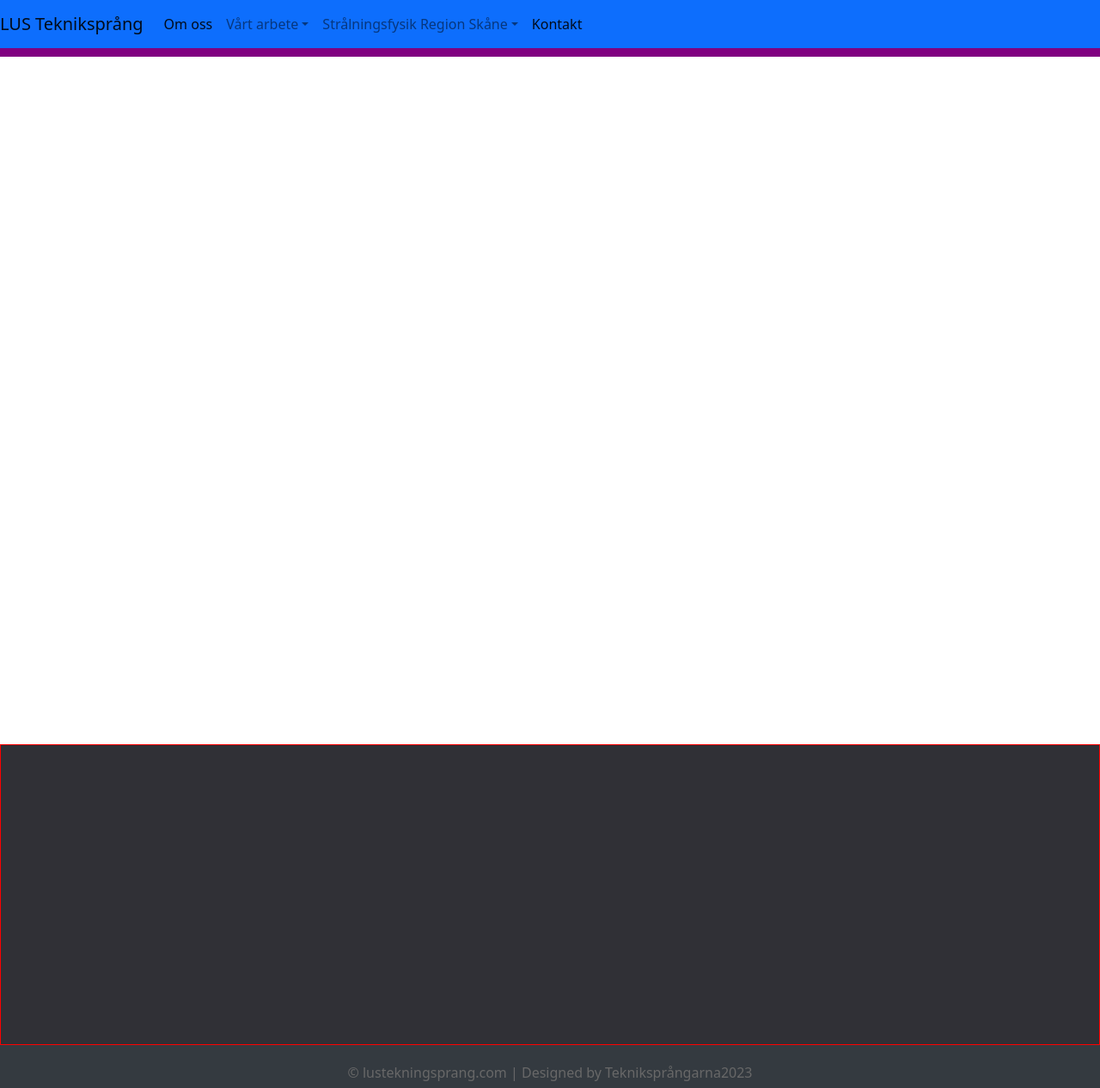
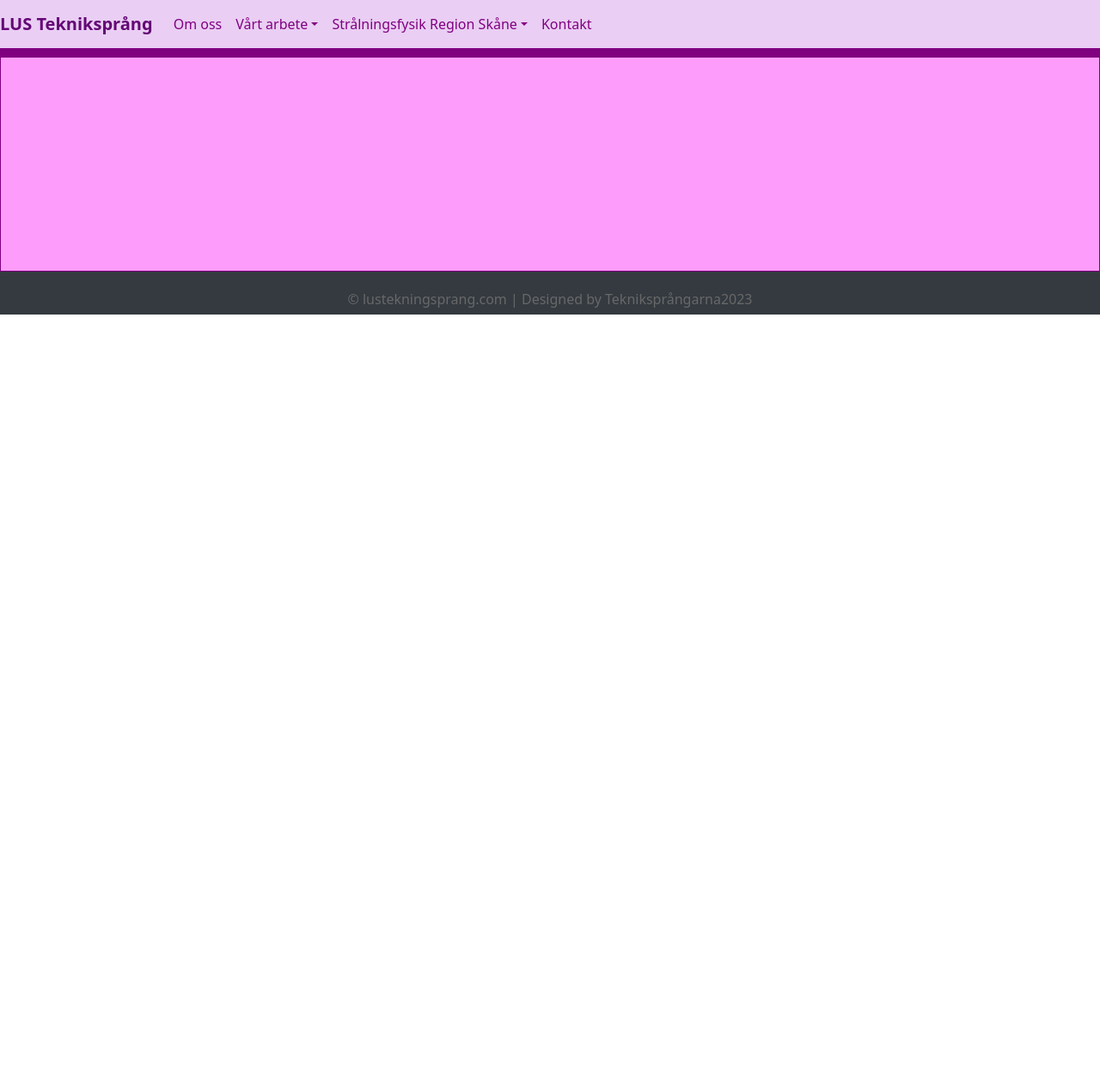
Before and after one commit to BenjaminKeKa/TekniksprangetWebsida, a Django app: page /home_page/fusion in a window 1280 px wide. Shown: the whole page at 86% size. After the commit the page ends 366 px from the top, so only its background shows below. Run offline with Django 4.2, Linux system fonts and the light colour scheme; some libraries are stand-ins or nearby versions.

Commit message:
Ändrad färg i base

```diff
--- a/home_page/templates/base.html
+++ b/home_page/templates/base.html
@@ -18,7 +18,9 @@
 
     <title>LUS tekniksprång</title>
 
-        <style>
+
+     <!-- Lila reman nästan överst på sidan-->
+    <style>
         #footer {
             padding: 10px 10px 0px 10px;
             bottom: 100;
@@ -58,14 +60,17 @@
         font-size:20;
     }
      .dropdown-menu{
-        background-color: #a91fdb;
+        background-color: #A668B2;
         }
     .dropdown-item {
         position: relative;
     }
     .dropdown-item:hover{
-        background-color: #ca78e8
+        background-color: #eacef4;
         }
+        #ca78e8
+        #a91fdb;
+        #eacef4
 </style>
 
 
@@ -73,15 +78,15 @@
 
     <style>
     .footer{
-        background: #303036;
+        background: #fe9cfb;
         color: #d3d3d3;
-        height: 400px;
+        height: 300px;
         position: relative;
     }
 
     .footer .footer-content{
-        border: 1px solid red;
-        height: 350px;
+        border: 1px solid purple;
+        height: 250px;
     }
 
     .footer .footer-bottom{
@@ -117,11 +122,11 @@
 <body>
 
 <!-- Här är hela navbaren-->
-<nav class="navbar navbar-expand-lg navbar-light bg-primary">
+<nav class="navbar navbar-expand-lg navbar-light" style="background-color:#eacef4">
 
 
     <!-- Tillbaka till huvudsidan -->
-    <a class="navbar-brand" href="/home_page/">LUS Tekniksprång</a>
+    <a class="navbar-brand" href="/home_page/" style="color: #630875; font-weight:bold">LUS Tekniksprång</a>
 
     <!-- Ger tre strecken till hela navbaren vid smalt format -->
     <button class="navbar-toggler" type="button" data-toggle="collapse" data-target="#navbarNavDropdown"
@@ -136,14 +141,14 @@
 
             <!-- Om oss, kort berättelse om oss själva och dylikt -->
             <li class="nav-item active">
-                <a class="nav-link" href="/home_page/om_oss">Om oss<span class="sr-only">(current)</span></a>
+                <a class="nav-link" href="/home_page/om_oss" style="color: purple">Om oss<span class="sr-only">(current)</span></a>
             </li>
 
 
             <!-- Om vårt arbete, dropdown meny med individuella projekt -->
             <li class="nav-item dropdown">
                 <a class="nav-link dropdown-toggle" href="#" id="NavDropVÅRTARBETE" role="button" data-toggle="dropdown"
-                   aria-haspopup="true" aria-expanded="false">Vårt arbete</a>
+                   aria-haspopup="true" aria-expanded="false" style="color: purple">Vårt arbete</a>
 
                 <div class="dropdown-menu" aria-labelledby="navbarDropdownMenuLink">
                     <a class="dropdown-item" href="/home_page/vart_arbete">Vårt arbete</a>
@@ -158,7 +163,7 @@
             <li class="nav-item dropdown">
                 <a class="nav-link dropdown-toggle" href="#" id="NavDropSTRÅLNINGSFYSIK" role="button"
                    data-toggle="dropdown"
-                   aria-haspopup="true" aria-expanded="false">Strålningsfysik Region Skåne</a>
+                   aria-haspopup="true" aria-expanded="false" style="color: purple">Strålningsfysik Region Skåne</a>
 
                 <div class="dropdown-menu" aria-labelledby="navbarDropdownMenuLink">
                     <a class="dropdown-item" href="/home_page/stralningsfysik">Strålningsfysik Region Skåne</a>
@@ -170,7 +175,7 @@
 
             <!--  Kontakt vid behov av svar på frågor -->
             <li class="nav-item active">
-                <a class="nav-link" href="/home_page/kontakt">Kontakt</a>
+                <a class="nav-link" href="/home_page/kontakt" style="color: purple">Kontakt</a>
             </li>
 
 
@@ -197,9 +202,6 @@
 
 
 <!-- PAGE WRAPPER -->
-<div class="page-wrapper">
-
-</div>
 
 
 <!--Footer-->
```
